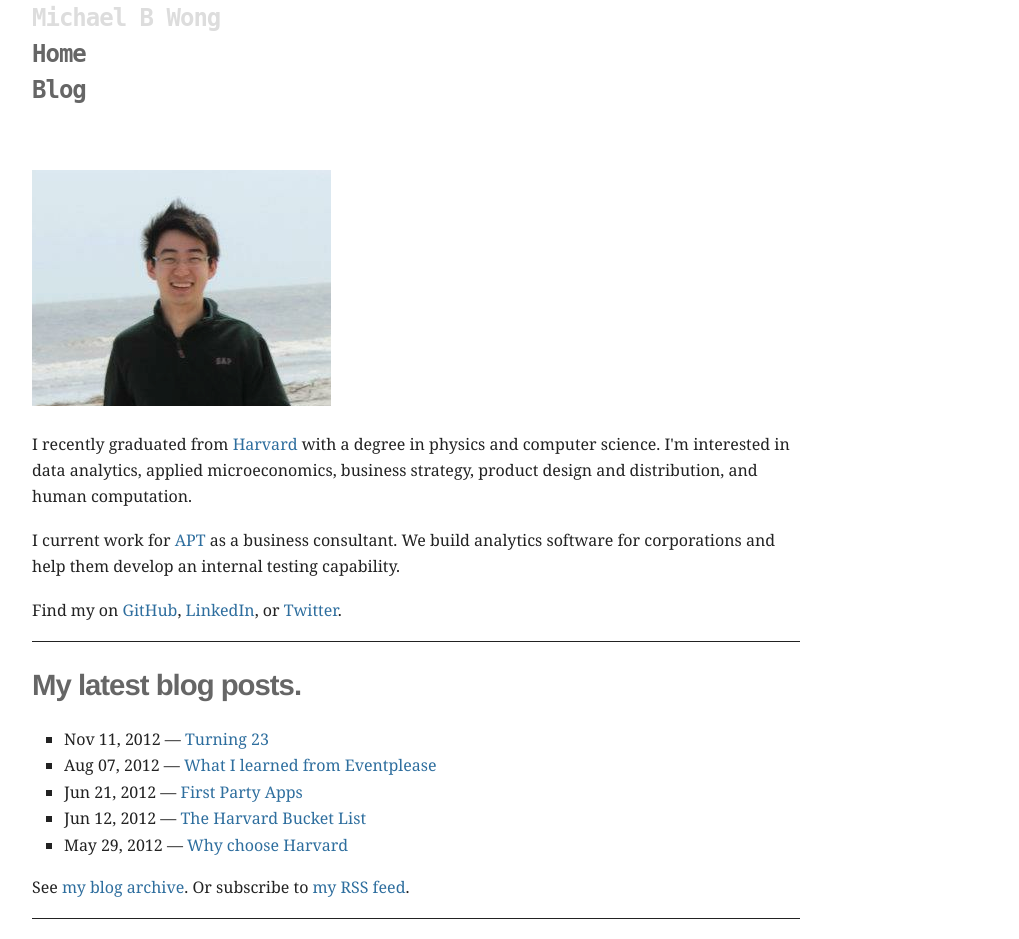
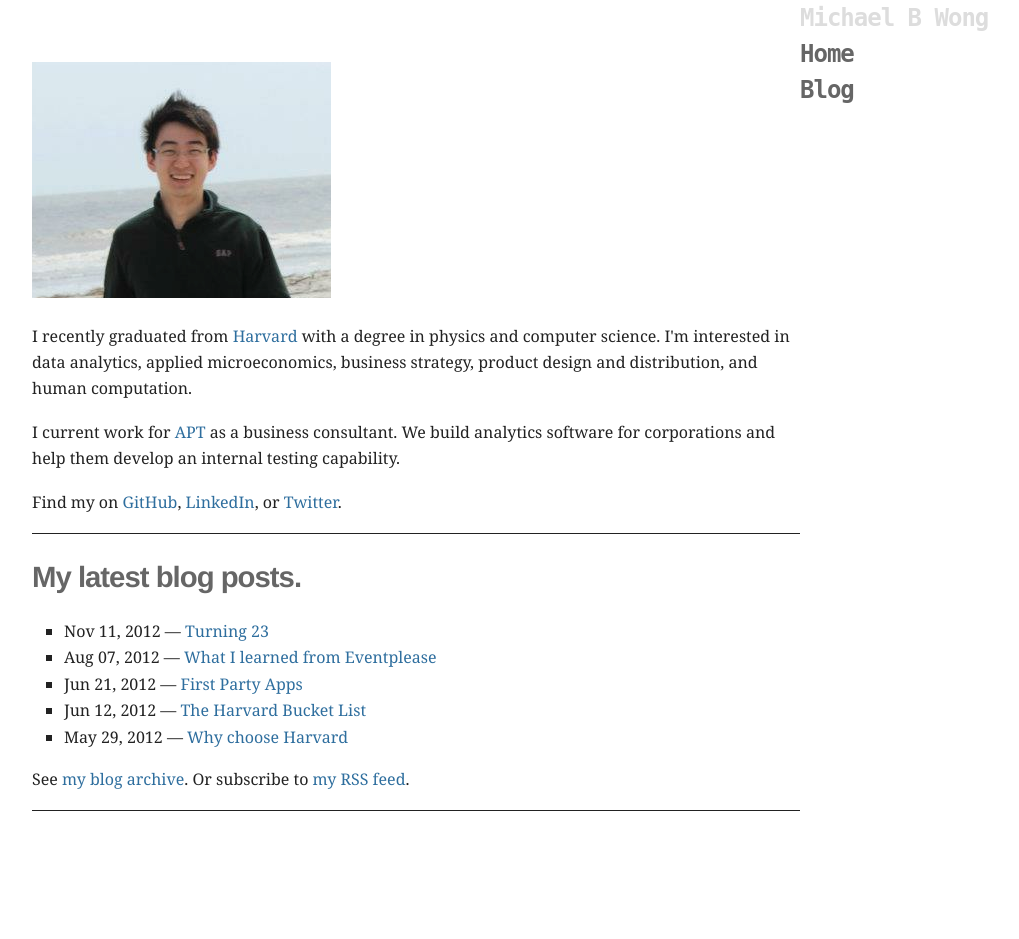
Before and after one commit to mbwong/mbwong.github.com, a Jekyll site: the page built from index.html, in a window 1280 px wide. Shown: the whole page, without its empty margins (96-1115 px from the left). Built offline with Jekyll 4.4.1, drawn with Linux system fonts in a browser that asks for light colours; after the commit the page ends 900 px from its top, so only the background shows below that.

Commit message:
Update css/screen.css

```diff
--- a/css/screen.css
+++ b/css/screen.css
@@ -85,10 +85,9 @@ hr {
 header, footer, nav, article { display: block; }
 
 header {
-  padding-left: 10%;
-  float: fixed;
+  padding-right: 10%;
+  float: right;
   width: 20%;
-  align: right;
 }
 
 header h1 {
```
